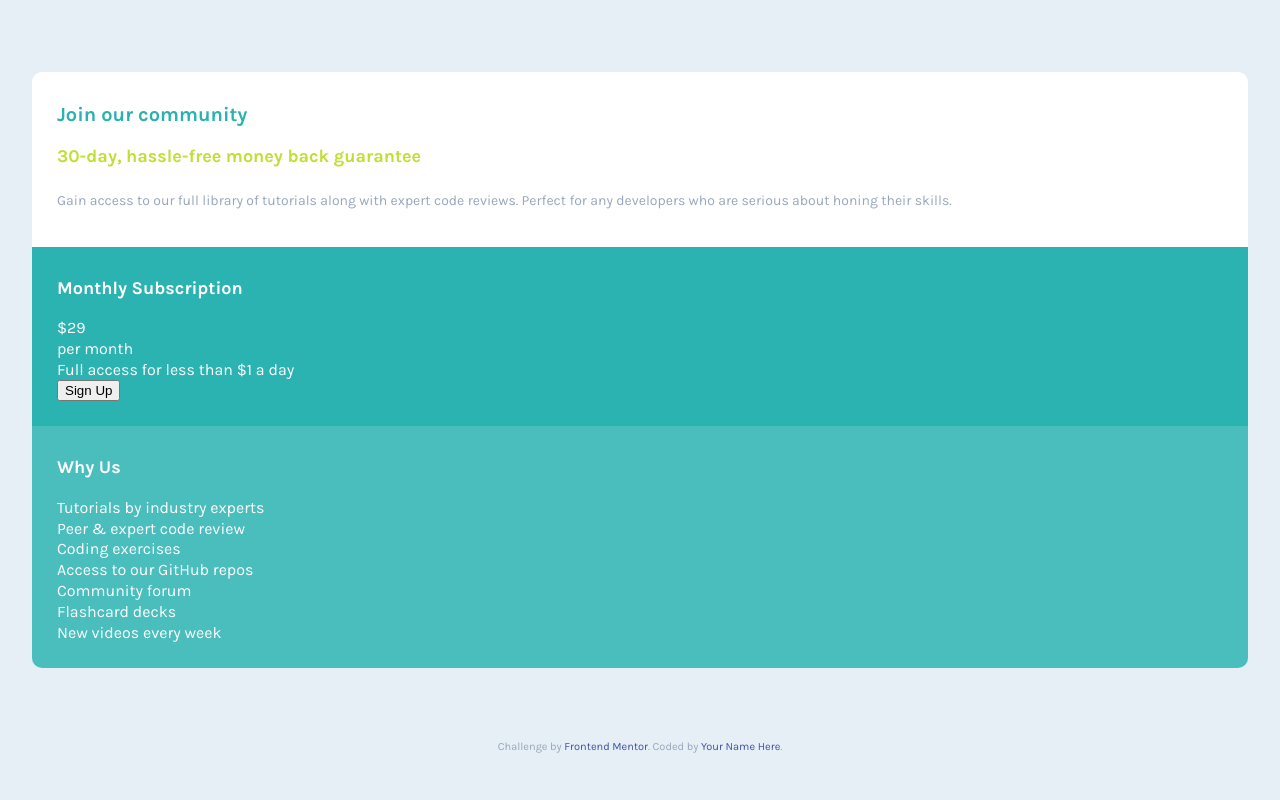
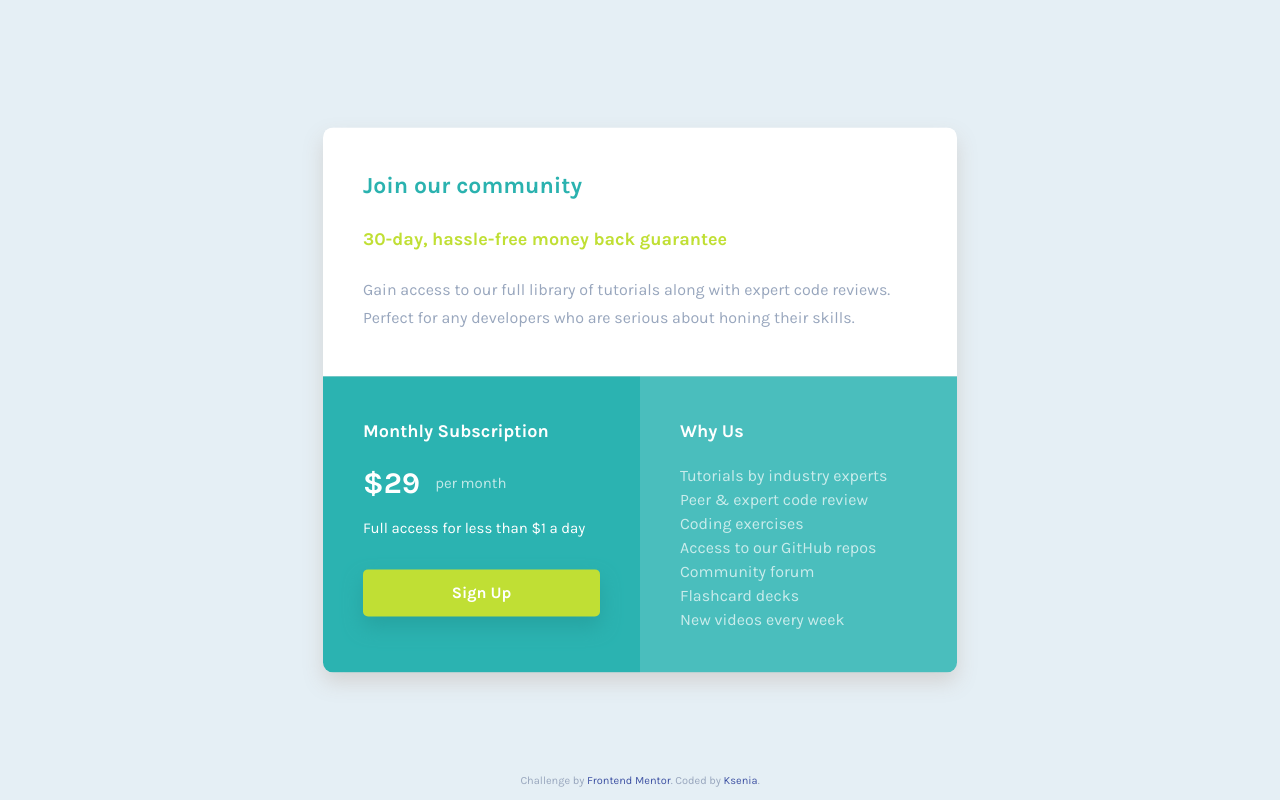
Before and after one commit to ksenia-kos/single-price-grid-component, a plain HTML site: page index.html in a window 1280 px wide. Drawn offline with Linux system fonts and the light colour scheme.

Commit message:
second commit

```diff
--- a/css/style.css
+++ b/css/style.css
@@ -23,22 +23,26 @@ h2, h3, h4 {
 h2 {
     font-size: 1.25em; /*20px*/
     color: hsl(179, 62%, 43%);
+    margin-bottom: 27px;
 }
 
 h3 {
     font-size: 1.125em; /*18px*/
+    margin-bottom: 21px;
 }
 
 h4 {
     font-size: 0.9375em; /*15px*/
     line-height: 1.33;
     color: hsl(71, 73%, 54%);
+    margin-bottom: 24px;
 }
 
 p {
     margin-bottom: 0;
     color:hsl(218, 22%, 67%);
     font-size: 0.875em; /*14px*/
+    line-height: 1.75;
 }
 
 ul {
@@ -58,9 +62,11 @@ a {
 .container {
     display: flex;
     flex-flow: column;
-    margin: 72px 32px;
+    width: 311px;
+    margin: 72px auto;
     border-radius: 10px;
     overflow: hidden;
+    filter: drop-shadow(0 10px 10px lightGrey);
 }
 
 .join {
@@ -73,9 +79,49 @@ a {
     color: #fff;
 }
 
+.price {
+    display: flex;
+    align-items: center;
+    margin-bottom: 16px;
+}
+
+.price__dollar {
+    font-size: 1.875em; /*30px*/
+    font-weight: 700;
+    padding-right: 15px;
+}
+
+.price__permonth {
+    font-size: 0.9375em; /*15px*/
+    opacity: 0.7;
+}
+
+.access {
+    font-size: 0.9375em; /*15px*/
+    margin-bottom: 30px;
+}
+
+input[type=button] {
+    color: #fff;
+    background-color: hsl(71, 73%, 54%);
+    border: none;
+    font-family: 'Karla', sans-serif;
+    font-weight: 700;
+    font-size: 1em;
+    width: 100%;
+    padding: 14px 0;
+    border-radius: 5px;
+    filter: drop-shadow(0 10px 10px #26A2A0);
+}
+
 .why {
     background-color: #4ABEBD;
     color: #fff;
+}
+
+.why ul {
+    line-height: 1.5;
+    opacity: 0.7;
 }
 
 
@@ -91,11 +137,54 @@ a {
 @media (min-width: 900px) {
 
     h2 {
-        font-size: 1.4375; /*23px*/
+        font-size: 1.4375em; /*23px*/
     }
 
     h4 {
         font-size: 1.125em; /*18px*/
     }
 
+    p {
+        font-size: 1em; /*16px*/
+    }
+
+    .padding {
+        padding: 44px 40px 40px;
+    }
+
+    .container {
+        width: 634px;
+        flex-flow: row wrap;
+        margin-top: 0;
+        margin-bottom: 0;
+        position: absolute;
+        top: 50%;
+        left: 50%;
+        margin-right: -50%;
+        transform: translate(-50%, -50%);
+    }
+
+    .join {
+        width: 100%;
+        box-sizing: border-box;
+        padding-bottom: 44px;
+    }
+
+    .subscription {
+        width: 50%;
+        box-sizing: border-box;
+    }
+
+    .why {
+        width: 50%;
+        box-sizing: border-box;
+    }
+
+    footer {
+        position: absolute;
+        bottom: 10px;
+        left: 50%;
+        transform: translate(-50%, 0);
+    }
+
 }
--- a/index.html
+++ b/index.html
@@ -24,8 +24,12 @@
 
     <div class="subscription padding">
       <h3>Monthly Subscription</h3>
-      <div class="dollar">&dollar;29</div>
-      <div class="permonth">per month</div>
+
+      <div class="price">
+        <div class="price__dollar">&dollar;29</div>
+        <div class="price__permonth">per month</div>
+      </div>
+
       <div class="access">Full access for less than &dollar;1 a day</div>
       <input type="button" value="Sign Up">
     </div>
@@ -49,8 +53,9 @@
   <footer>
     <p class="attribution">
       Challenge by <a href="https://www.frontendmentor.io?ref=challenge" target="_blank">Frontend Mentor</a>.
-      Coded by <a href="#">Your Name Here</a>.
+      Coded by <a href="#">Ksenia</a>.
     </p>
   </footer>
+
 </body>
 </html>
```
